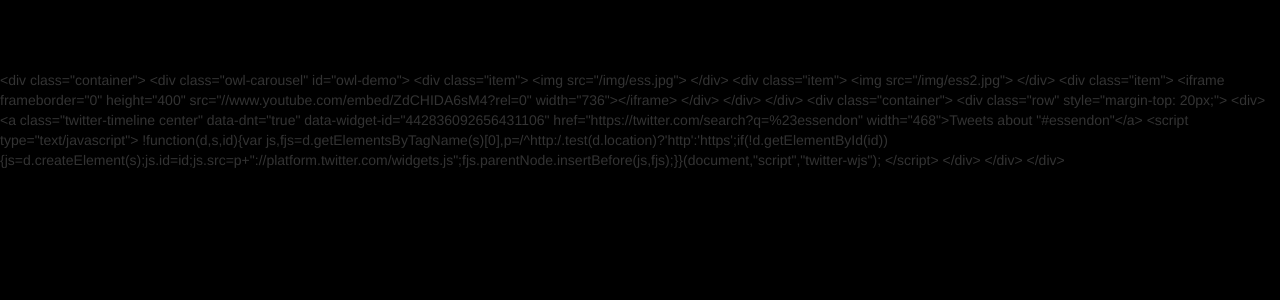
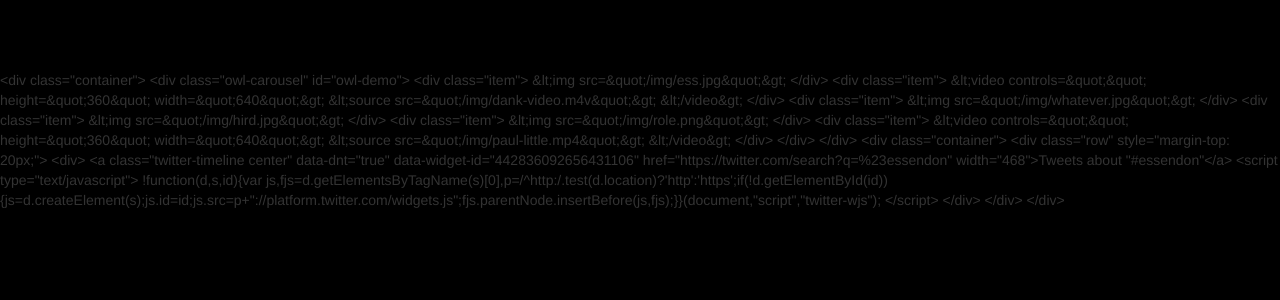
Before and after one commit to 1010101012101/essendon-tweets, a Sinatra app: page / in a window 1280 px wide. Shown: the top 300 px of the page. Run offline with Sinatra, Linux system fonts and the light colour scheme; some libraries are stand-ins or nearby versions.

Commit message:
refactor. adding new media

```diff
--- a/app/public/css/styles.css
+++ b/app/public/css/styles.css
@@ -6,6 +6,11 @@
   padding-top: 70px;
   padding-bottom: 20px;
   background-color: #000;
+}
+
+div video {
+  display: block;
+  margin: auto;
 }
 
 div iframe  {
@@ -21,13 +26,6 @@
 .owl-carousel iframe {
   display: block;
   margin: auto;
-}
-
-.center {
-  display: table
-  float: none;
-  margin-left: auto;
-  margin-right: auto;
 }
 
 #main-footer {
--- /dev/null
+++ b/app/views/_dank_vid.haml
@@ -0,0 +1,2 @@
+%video{:width => 640, :height => 360, :controls => ""}
+  %source{:src => "/img/dank-video.m4v"}
--- /dev/null
+++ b/app/views/_default_slide.haml
@@ -0,0 +1 @@
+%img{:src => "/img/ess.jpg"}
--- /dev/null
+++ b/app/views/_default_slide_2.haml
@@ -0,0 +1 @@
+%img{:src => "/img/whatever.jpg"}
--- /dev/null
+++ b/app/views/_default_slide_3.haml
@@ -0,0 +1 @@
+%img{:src => "/img/role.png"}
--- /dev/null
+++ b/app/views/_hird_slide.haml
@@ -0,0 +1 @@
+%img{:src => "/img/hird.jpg"}
--- /dev/null
+++ b/app/views/_paul_little.haml
@@ -0,0 +1,2 @@
+%video{:width => 640, :height => 360, :controls => ""}
+  %source{:src => "/img/paul-little.mp4"}
--- a/app/views/layout.haml
+++ b/app/views/layout.haml
@@ -2,7 +2,7 @@
 %html
   %head
     %meta{'charset' => 'utf-8'}
-    %title Page Title
+    %title 4 Squared - Essendon
 
     / CSS
     %link{'href' => "/css/bootstrap.css", 'rel' => "stylesheet", 'type' => 'text/css'}
--- a/app/views/main.haml
+++ b/app/views/main.haml
@@ -1,11 +1,17 @@
 %div.container
   %div{:id => "owl-demo", :class => "owl-carousel"}
     %div.item
-      %img{:src => "/img/ess.jpg"}
+      = haml :_default_slide, :layout => false
     %div.item
-      %img{:src => "/img/ess2.jpg"}
+      = haml :_dank_vid, :layout => false
     %div.item
-      %iframe{ :width => "736", :height => "400", :src => "//www.youtube.com/embed/ZdCHIDA6sM4?rel=0", :frameborder => "0"}
+      = haml :_default_slide_2, :layout => false
+    %div.item
+      = haml :_hird_slide, :layout => false
+    %div.item
+      = haml :_default_slide_3, :layout => false
+    %div.item
+      = haml :_paul_little, :layout => false
 %div.container
   %div.row{ :style => "margin-top: 20px;"}
     %div
```
Also changed, not shown: app/views/_nav_bar.haml (added, +9 -0 lines), app/public/img/hird.jpg (added), app/public/img/role.png (added), app/public/img/whatever.jpg (added), 3 other files.
